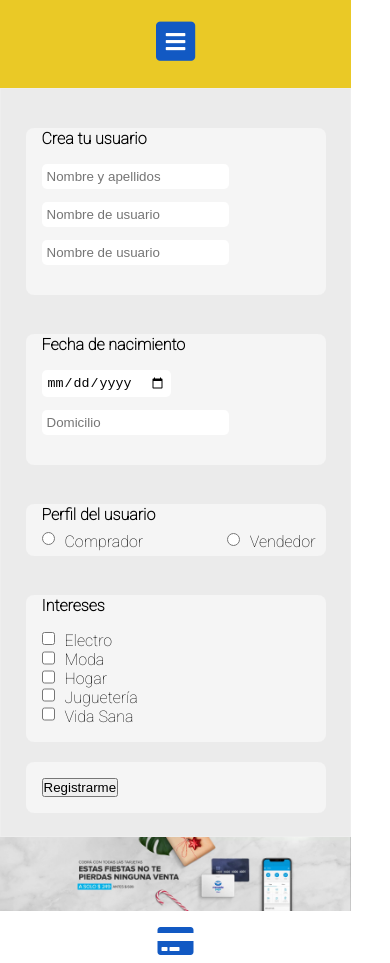
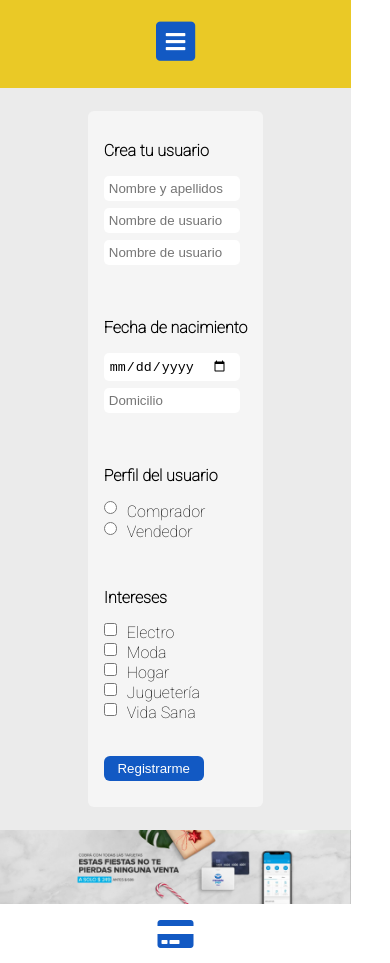
Before and after one commit to VivianaGuzmanBuritica/MercadoLiebre, a website: page proyecto/views/register.html in a window 390 px wide. Shown: the part 91-1054 px from the top of the page. Drawn offline with Linux system fonts and the light colour scheme; files whose address does not match are found by name.

Commit message:
cargando css

```diff
--- a/proyecto/public/css/home.css
+++ b/proyecto/public/css/home.css
@@ -87,6 +87,7 @@ main{
     background-color: #ebebeb;
     background-position: center center;
     padding-bottom: 3px;
+    padding-top: 3px;
 }
 
 .productos{
@@ -155,6 +156,7 @@ main{
     }
 
 .titulares{
+
     font-size: 24px;
     font-weight: bold;
     padding-left: 10px;
@@ -165,7 +167,7 @@ main{
     text-decoration: none;
 }
 
-#precio{
+.precio{
     font-size: 18px;
     padding-top: 10px;
     font-weight: bold;
@@ -261,7 +263,7 @@ footer p{
         max-width: 100%;
     }
 
-    article{
+    .contenedor-productos{
         display: flex;
     }
 
@@ -320,12 +322,8 @@ footer p{
 }
 
 @media (min-width:922px){
-      section{
+     .grupos-productos{
         display: flex;
-    }
-
-    .titulares{
-        display: inline-block;
     }
 
     .main-header-top-bar{
--- a/proyecto/public/css/login.css
+++ b/proyecto/public/css/login.css
@@ -1,4 +1,9 @@
 form *{
+    margin: 0 auto;
+    border: none;
+}
+
+ form{
     margin: 0 auto;
     border: none;
 }
--- a/proyecto/public/css/register.css
+++ b/proyecto/public/css/register.css
@@ -1,20 +1,20 @@
 main{
-    border:solid 1px #eee;
+    background-attachment: #ebebeb;
+}
 
+main form{
+    width: 50%;
+    background-color: whitesmoke;
+    border-radius: 6px;
+    margin-top: 20px;
+    margin-bottom: 20px;
 }
 
 form fieldset{
     display: flex;
     flex-direction: column;
-    align-items: start;
-    background-color: whitesmoke;
     padding: 16px;
-    border-radius: 8px;
-    width: 300px;
-    margin: 0 auto;
-    margin-top: 20px;
-    margin-bottom: 20px;
-    border:none;
+    border: none;
 }
 
 fieldset input{
@@ -34,7 +34,6 @@ fieldset input{
 
 .buyer{
     display: flex;
-    flex-wrap: wrap;
     align-items: center;
     position: absolute;
     bottom: 5px;
@@ -42,19 +41,54 @@ fieldset input{
 
 .seller {
     display: flex;
-    justify-content: flex-end;
     align-items: center;
     position: absolute;
-    right: 10px;
+    right: 35px;
     bottom: 5px;
 }
 
-.electro, .moda, .hogar, .jugueteria, .vidaSana{
+.buyer, .seller, .electro, .moda, .hogar, .jugueteria, .vidaSana{
     display: flex;
     flex-wrap: wrap;
 }
 
 legend{
-    padding-top: 20px;
+    padding-top: 30px;
     font-weight: bold;
 }
+
+fieldset button{
+    width:100px ;
+    background-color: #1259c3;
+    color: white;
+    margin-bottom:10px;
+    padding:5px;
+    border:none;
+    border-radius: 6px;
+}
+
+button:hover{
+    background-color: #0022AA;
+    animation: boton 500ms normal;
+}
+
+@keyframes boton{
+    0%{background-color:#1259c3;}
+    100%{background-color: #0022AA;}
+}
+
+@media (max-width:590px){
+
+    .usuario input {
+    width:35vmin ;
+    }
+
+    .nacimiento input {
+    width:35vmin ;
+    }
+    .buyer, .seller{
+    position:initial;
+    display: flex;
+    flex-wrap: wrap;
+    }
+}
```
